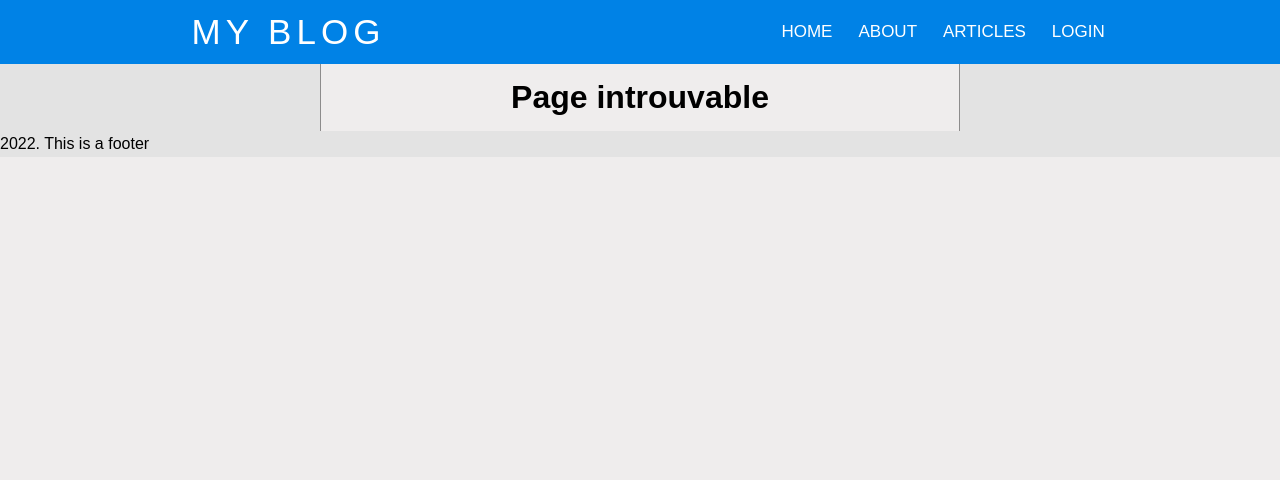
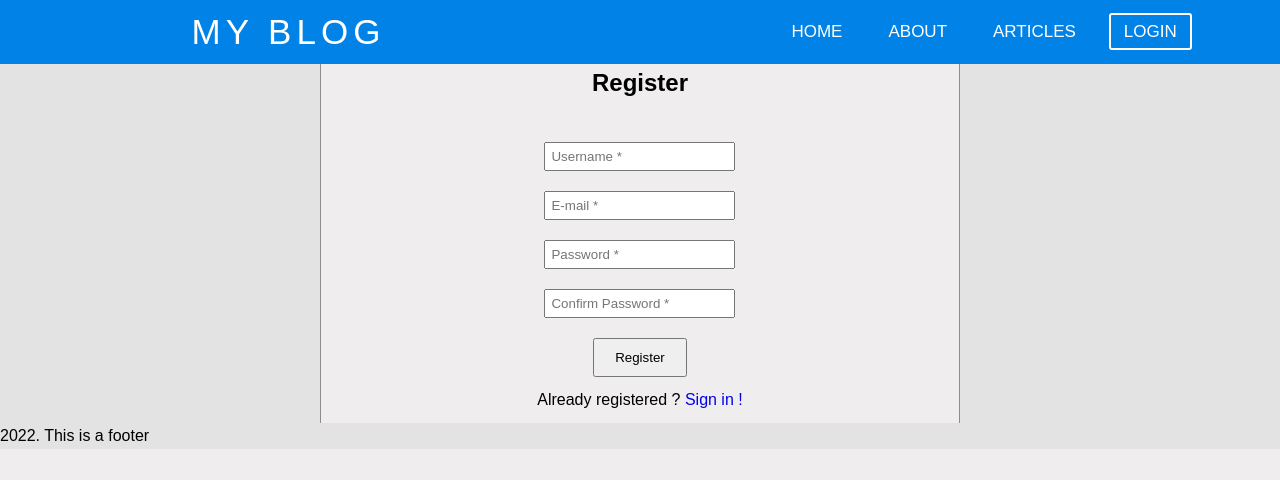
Before and after one commit to BeyondOT/Blog_Structure, a PHP site: a page that uses index.php in a window 1280 px wide. Shown: the top 480 px of the page. Run offline with PHP 8.4, Linux system fonts and the light colour scheme.

Commit message:
feat: Login et Register implémenté

```diff
--- a/css/styles.css
+++ b/css/styles.css
@@ -17,7 +17,15 @@ body{
   background-color: rgba(237, 235, 235, 0.87);
 }
 
-/* || Layout */
+h1,
+h2,
+h3{
+  padding-bottom: 20px;
+}
+
+
+/* || Layout :--------------------------------------------------*/
+
 
 .l-main{
   line-height: 1.6;
@@ -81,11 +85,17 @@ label.logo{
   transition: .5s;
 }
 .navigation-link{
+  margin: 0 10px;
+  white-space: nowrap;
   color: white;
   font-size: 17px;
   padding: 7px 13px;
   border-radius: 3px;
   text-transform: uppercase;
+}
+
+.auth-link{
+  border: 2px solid white;
 }
 
 .burger{
@@ -182,13 +189,27 @@ label.logo{
 }
 .content-container{
   grid-area: article;
-  padding: 8px;
   border-left: 1px solid rgb(141, 140, 140);
   border-right: 1px solid rgb(141, 140, 140);
 }
 
+
+
+/* || Comment Section :--------------------------------------------------*/
+
+.l-comment-form div{
+  display: grid;
+  grid-template-columns: 125px auto;
+  grid-gap: 10px;
+  padding: 4px;
+}
+
 .input-pseudo, .input-comment{
+  width: 100%;
   border-radius: 3px;
+}
+.comment-section{
+  padding: 20px 0;
 }
 
 .comment-form button{
@@ -215,21 +244,44 @@ label.logo{
   background-color: rgb(227, 227, 227);
 }
 
-/* FOOTER : ------------------------------------------ */
+/* || Footer :--------------------------------------------------*/
 
 footer{
   grid-area: footer;
   background-color: rgb(227, 227, 227);
 }
 
+/* || Login/Register :--------------------------------------------------*/
 
+.wrapper-login{
+  display: flex;
+  flex-direction: column;
+  margin: 0 auto;
+}
 
-/* || State */
+.wrapper-login button{
+  margin: 10px auto;
+  padding: 10px 20px;
+}
 
-
-@media (max-width: 640px){
+.wrapper-login input{
+  display:flex;
+  padding: 5px;
+  margin: 10px auto;
+}
+.wrapper-login form{
+  display:flex;
+  flex-direction: column;
+  align-items: center;
+  padding: 10px;
+  margin: 0 auto;
 
 }
 
+/* || ErrorHandling :--------------------------------------------------*/
+
+.invalidFeedback{
+  color: red;
+}
 
 /* || State */
--- /dev/null
+++ b/helpers/session_helper.php
@@ -0,0 +1,11 @@
+<?php
+    // Start la session
+    session_start();
+
+    function isLoggedIn(){
+        if(isset($_SESSION['user_id'])){
+            return true;
+        }else {
+            return false;
+        }
+    }
--- a/index.php
+++ b/index.php
@@ -1,5 +1,5 @@
 <?php
-
+  require_once('helpers/session_helper.php');
   require_once('src/controllers/Router.php');
 
 
--- a/src/controllers/ControllerAccueil.php
+++ b/src/controllers/ControllerAccueil.php
@@ -16,6 +16,7 @@ class ControllerAccueil
         }
     }
 
+
     private function articles()
     {
         $this->_articleManager = new ArticleManager();
--- /dev/null
+++ b/src/controllers/ControllerUsers.php
@@ -0,0 +1,187 @@
+<?php
+require_once './src/views/View.php';
+
+class ControllerUsers
+{
+    private $_user;
+    private $_userManager;
+    private $_view;
+
+    public function __construct($url)
+    {
+        if(isset($url) && count($url) > 2){
+            throw new \Exception("Page Introuvable", 1);
+        }else{
+            // Voir quelle page l'utilisateur a demandé
+            // Appeler la fonction en fonction
+            if($_GET['auth'] == 'register'){
+                $this->register();
+            }elseif($_GET['auth'] == 'logout'){
+                $this->logout();
+            }else{
+                $this->login();
+            }
+        }
+    }
+
+    private function login()
+    {
+        $this->_userManager = new UserManager();
+        $data = [
+            'usernameError' => '',
+            'passwordError' => ''
+        ];
+
+        /* Si une requete POST a été envoyé => traiter les données */
+        if($_SERVER['REQUEST_METHOD'] == 'POST'){
+            // Filtration des données
+            $_POST = filter_input_array(INPUT_POST, FILTER_UNSAFE_RAW);
+
+            // Affectation en trimant les données
+            $this->_user = new User(
+                ['username' => trim($_POST['username']),
+                 'password' => trim($_POST['password'])]);
+
+            /* Validation de l'username */
+            // Checker si non-vide :
+            if(empty($this->_user->username())){
+                $data['usernameError'] = 'Please enter a username';
+            }
+
+            /* Validation du mot de passe */
+            // Checker si non vide :
+            if(empty($this->_user->password())){
+                $data['passwordError'] = 'Please enter a password';
+            }
+
+            // Check s'il n'y a aucune erreur
+            // [x]: completer cette fonction pour le login
+            if(empty($data['usernameError']) && empty($data['passwordError'])){
+                // Essayer de se connecter
+                $loggedIn = $this->_userManager->login($this->_user->username(), $this->_user->password());
+
+                // Si on réussi à se connecter créer une session
+                if($loggedIn) {
+                    $this->_user = $loggedIn;
+                    $this->createUserSession();
+
+                // Sinon il y'a eu un problème lors de la connection
+                }else{
+                    $data['passwordError'] = 'Password or username is incorrect. Please try again.';
+                }
+            }
+
+        }
+        // Genere la vue et l'imprime
+        $this->_view = new View('Login');
+        $this->_view->generate(array('data' => $data));
+    }
+
+    // TODO: Changer la langue des commentaires et des messages pour l'utilisateur
+    private function register()
+    {
+        $this->_userManager = new UserManager();
+        $data = [
+            'usernameError' => '',
+            'emailError' => '',
+            'passwordError' => '',
+            'confirmPasswordError' => ''
+        ];
+
+        /* Checker si requete POST */
+        if($_SERVER['REQUEST_METHOD'] == 'POST'){
+            $_POST = filter_input_array(INPUT_POST, FILTER_UNSAFE_RAW);
+
+            $this->_user = new User(
+                ['username' => trim($_POST['username']),
+                 'email' => trim($_POST['email']),
+                 'password' => trim($_POST['password'])]);
+
+            $confirmPassword = trim($_POST['confirmPassword']);
+
+            // Variables de validation
+            $nameValidation = "/^[a-zA-Z0-9]*$/";
+            $passwordValidation = "/^(.{0,7}|[^a-z]*|[^\d]*)$/i";
+
+            /* Validation de l'username */
+            // Check si vide
+            if(empty($this->_user->username())){
+                $data['usernameError'] = 'Please enter username.';
+            // Check s'il correspond au variables de validation
+            } elseif(!preg_match($nameValidation, $this->_user->username())){
+                $data['usernameError'] = 'Name can only containe letters and numbers';
+            }
+
+            /* Validation de l'e-mail */
+            // Check si vide
+            if(empty($this->_user->email())){
+                $data['emailError'] = 'Please enter email.';
+            // Check si correspond au variables de validation
+            } elseif(!filter_var($this->_user->email(), FILTER_VALIDATE_EMAIL)){
+                $data['emailError'] = 'Invalid e-mail format. Please try again.';
+            // Check si l'email et l'username n'existent pas déja dans la bdd
+            } else {
+                if(!empty($this->_userManager->getUserByEmail($this->_user->email()))) {
+                    $data['emailError'] = 'Cet e-mail est déja utilisé';
+                }
+                if(!empty($this->_userManager->getUserByUsername($this->_user->username()))){
+                    $data['usernameError'] = 'Cet username est déja utilisé';
+                }
+            }
+
+            /* Validation du mot de passe */
+            // Check si vide
+            if(empty($this->_user->password())){
+                $data['passwordError'] = 'Please enter a password.';
+            // Check s'il contient au moins 8 charactères
+            } elseif(strlen($this->_user->password()) < 7){
+                $data['passwordError'] = 'Password must contain at least 8 charachters';
+            // Check si'il contient au moins un numéro
+            }elseif(preg_match($passwordValidation, $this->_user->password())){
+                $data['passwordError'] = 'Password must have at least one numeric value';
+            }
+
+            /* Validation de la confirmation du mot de passe */
+            // Check si vide
+            if(empty($confirmPassword)){
+                $data['confirmPasswordError'] = 'Please enter a password.';
+            // Check si correspond au mdp
+            } else{
+                if($this->_user->password() != $confirmPassword){
+                    $data['confirmPasswordError'] = "The passwords don't match.";
+                }
+            }
+
+            // S'assurer que toutes les erreurs sonts vides
+            if(empty($data['usernameError']) && empty($data['emailError']) && empty($data['passwordError']) && empty($data['confirmPasswordError'])){
+                //Hashage du mot de passe
+                $this->_user->setPassword(password_hash($this->_user->password(), PASSWORD_DEFAULT));
+
+                // Register user
+                if($this->_userManager->register($this->_user->username(), $this->_user->email(), $this->_user->password())){
+                    header('location: accueil');
+                }else{
+                    die('Something went wrong');
+                }
+            }
+        }
+        $this->_view = new View('Register');
+        $this->_view->generate(array('data' => $data));
+    }
+
+    public function createUserSession() {
+        $_SESSION['user_id'] = $this->_user->id();
+        $_SESSION['username'] = $this->_user->username();
+        $_SESSION['email'] = $this->_user->email();
+        header('location: accueil');
+    }
+
+    public function logout(){
+        unset($_SESSION['user_id']);
+        unset($_SESSION['username']);
+        unset($_SESSION['email']);
+        header('location: accueil');
+    }
+
+
+}
--- a/src/controllers/Router.php
+++ b/src/controllers/Router.php
@@ -8,9 +8,10 @@ class Router
 
     public function routeReq()
     {
+        //TODO: Rename files and group them properly
+
         try
         {
-
             // Chargement automatique des classes du dossier models
             spl_autoload_register(function($class){
                 require_once("./src/models/".$class.".php");
--- /dev/null
+++ b/src/models/UserManager.php
@@ -0,0 +1,39 @@
+<?php
+
+class UserManager extends Model
+{
+
+    // retourne un objet User avec les informations de l'utilisateur
+    public function getUserByEmail($email){
+        return $this->queryObjects('SELECT * FROM users WHERE email = ?', [$email], 'User');
+    }
+
+    public function getUserByUsername($username){
+        return $this->queryObjects('SELECT * FROM users WHERE username = ?', [$username], 'User');
+    }
+
+    public function register($username, $email, $password){
+        $req = $this->_bdd->prepare('INSERT INTO users (username, email, password) VALUES (?, ?, ?)');
+        if($req->execute([$username, $email, $password])){
+            return true;
+        }else{
+            return false;
+        }
+    }
+
+    public function login($username, $password){
+        $users = $this->queryObjects('SELECT * FROM users WHERE username = ?', [$username], 'User');
+        if(empty($users)){
+            return false;
+        }
+        $user = $users[0];
+        $hashedPassword = $user->password();
+
+        if(password_verify($password, $hashedPassword)) {
+            return $user;
+        }else{
+            return false;
+        }
+    }
+
+}
--- a/src/views/View.php
+++ b/src/views/View.php
@@ -9,6 +9,7 @@ class View
     {
         $this->_file = './src/views/view'.$action.'.php';
     }
+
 
     // Genere et affiche la vue
     public function generate($data)
@@ -48,7 +49,7 @@ class View
         //template
         $view = $this->generateFile('./src/views/template.php', array('t' => $this->_t, 'content' => $content));
         echo $view;
-      }
+    }
 
 
 }
--- a/src/views/template.php
+++ b/src/views/template.php
@@ -17,7 +17,13 @@
                 <li class="navigation-item"><a class="navigation-link" href="accueil">Home</a></li>
                 <li class="navigation-item"><a class="navigation-link" href="#">About</a></li>
                 <li class="navigation-item"><a class="navigation-link" href="#">Articles</a></li>
-                <li class="navigation-item"><a class="navigation-link" href="#">Login</a></li>
+                <li class="navigation-item">
+                    <?php if(isset($_SESSION['user_id'])) : ?>
+                        <a class="navigation-link auth-link" href="users&auth=logout">Log out</a>
+                    <?php else :?>
+                        <a class="navigation-link auth-link" href="users&auth=login">Login</a>
+                    <?php endif;?>
+                </li>
             </ul>
             <div class="burger">
                 <div class="line1"></div>
--- /dev/null
+++ b/src/views/viewRegister.php
@@ -0,0 +1,31 @@
+<div class="container-login">
+    <div class="wrapper-login">
+        <h2>Register</h2>
+
+        <form action="users&auth=register" method="POST">
+            <input type="text" placeholder="Username *" name="username">
+            <span class="invalidFeedback">
+                <?php echo $data['usernameError']?>
+            </span>
+
+            <input type="text" placeholder="E-mail *" name="email">
+            <span class="invalidFeedback">
+                <?php echo $data['emailError']?>
+            </span>
+
+            <input type="password" placeholder="Password *" name="password">
+            <span class="invalidFeedback">
+                <?php echo $data['passwordError']?>
+            </span>
+
+            <input type="password" placeholder="Confirm Password *" name="confirmPassword">
+            <span class="invalidFeedback">
+                <?php echo $data['confirmPasswordError']?>
+            </span>
+
+            <button id="submit" type="submit" value="submit">Register</button>
+
+            <p class="options">Already registered ?<a href="users&auth=login"> Sign in !</a></p>
+        </form>
+    </div>
+</div>
```
Also changed, not shown: other parts of css/styles.css (+23 -22 lines), src/models/Model.php (+26 -10 lines), src/models/User.php (added, +87 -0 lines), src/views/viewLogin.php (added, +22 -0 lines).
